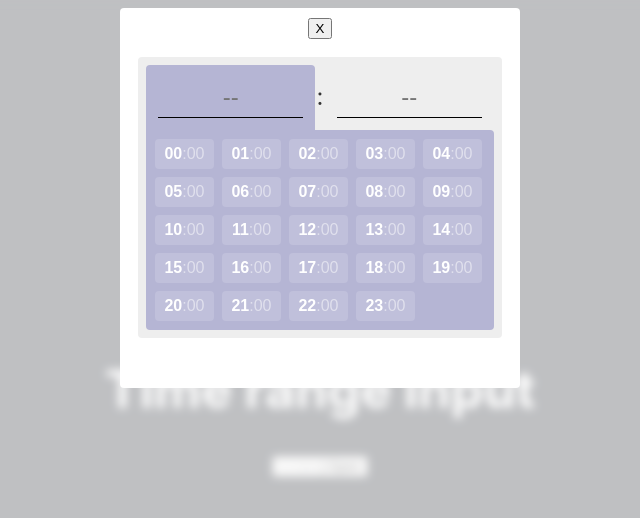
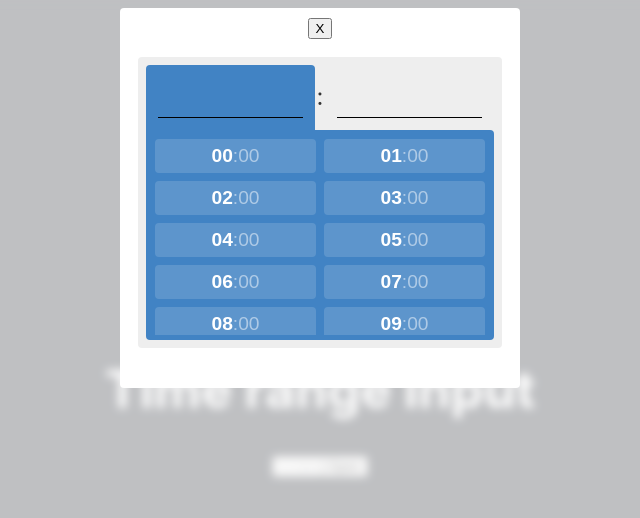
Before and after one commit to A-A-Z/react-time-range, a React (Create React App) app: page / in a window 1280 px wide. Shown: the top 518 px of the page, without its empty margins (320-960 px from the left). Built offline with nearby package versions, Linux system fonts and the light colour scheme.

Commit message:
Updating inputs

```diff
--- a/src/TimeRange/component/TimeForm.jsx
+++ b/src/TimeRange/component/TimeForm.jsx
@@ -6,33 +6,103 @@ const TimeForm = ({ setTimeValue }) => {
   const [ activeTab, setActivetab ] = useState('hh');
   const [ hhValue, setHhValue ] = useState('');
   const [ mmValue, setMmValue ] = useState('');
-  const inputHhEl = useRef(null);
-  const inputMmEl = useRef(null);
+  const inputHhEl = useRef(null); // ref for hours input
+  const inputMmEl = useRef(null); // ref for minutes input
 
+  // On load: focus on HH
   useEffect(() => {
     inputHhEl.current.focus(inputHhEl);
   }, []);
 
+  // On value update: update total time value
   useEffect(() => {
     setTimeValue(`${hhValue}:${mmValue}`);
   }, [hhValue, mmValue, setTimeValue]);
 
+  // On hours update: if hours is two digits than focus on minutes
+  useEffect(() => {
+    if (hhValue.length >= 2 && document.activeElement === inputHhEl.current) {
+      inputMmEl.current.focus();
+    }
+  }, [hhValue]);
+
+  // On Hours input change
   const onHhChange = ({ target: { value } }) => {
-    setHhValue(value);
+    let newValue =  /^\d{0,2}$/.test(value) ? value : '';
+    const valueInt = parseInt(newValue);
+
+    // hours can't be more then 23
+    if (valueInt > 23) {
+      newValue = '23';
+    }
+
+    // if the first digit is more then 2 than assume it's zero padded (eg '09')
+    if (valueInt > 2 && newValue.length === 1) {
+      newValue = `0${newValue}`;
+    }
+
+    setHhValue(newValue);
   }
 
+  // On Hours input focus
+  const onHhFocus = ({ target }) => {
+    setActivetab('hh');
+    target.select();
+  }
+
+  // On Hours input blur
+  const onHhBlur = () => {
+    // number should be zero padded
+    if (hhValue.length === 1) {
+      setHhValue(`0${hhValue}`);
+    }
+  }
+
+  // On Minutes input change
   const onMmChange = ({ target: { value } }) => {
-    setMmValue(value);
+    let newValue =  /^\d{0,2}$/.test(value) ? value : '';
+    const valueInt = parseInt(newValue);
+
+    // minutes can't be more then 59
+    if (valueInt > 59) {
+      newValue = '59';
+    }
+
+    // if the first digit is more then 5 than assume it's zero padded (eg '09')
+    if (valueInt > 5 && newValue.length === 1) {
+      newValue = `0${newValue}`;
+    }
+
+    setMmValue(newValue);
+  }
+
+  // On Minutes input blue
+  const onMmBlur = () => {
+    // number should be zero padded
+    if (mmValue.length === 1) {
+      setMmValue(`0${mmValue}`);
+    }
+
+    // mins should not be blank if hours is set
+    if (mmValue === '' && hhValue !== '') {
+      setMmValue('00');
+    }
+  }
+
+  // On Minutes input focus
+  const onMmFocus = ({ target }) => {
+    setActivetab('mm');
+    target.select();
   }
 
   const onHhBtnClick = ({ target: { value } }) => {
-    console.log('click');
     setHhValue(value);
     inputMmEl.current.focus();
   }
 
   const onMmBtnClick = ({ target: { value } }) => {
     setMmValue(value);
+    // TODO to something after
   }
 
   const hhValueBtns = [];
@@ -79,9 +149,11 @@ const TimeForm = ({ setTimeValue }) => {
             className="time-form__input"
             value={hhValue}
             ref={inputHhEl}
-            placeholder="--"
+            pattern="[0-9]*"
+            inputmode="numeric"
             onChange={onHhChange}
-            onFocus={() => setActivetab('hh')}
+            onFocus={onHhFocus}
+            onBlur={onHhBlur}
           />
         </li>
         <li className="time-form__semi">:</li>
@@ -91,9 +163,11 @@ const TimeForm = ({ setTimeValue }) => {
             className="time-form__input"
             value={mmValue}
             ref={inputMmEl}
-            placeholder="--"
+            pattern="[0-9]*"
+            inputmode="numeric"
             onChange={onMmChange}
-            onFocus={() => setActivetab('mm')}
+            onFocus={onMmFocus}
+            onBlur={onMmBlur}
           />
         </li>
       </ul>
--- a/src/TimeRange/styles/_time-form.scss
+++ b/src/TimeRange/styles/_time-form.scss
@@ -1,7 +1,7 @@
 
 .time-form {
   $form-bg-colour: #eee;
-  $active-colour: #b5b5d4;
+  $active-colour: #4183c4;
 
   background-color: $form-bg-colour;
   border-radius: 4px;
@@ -81,11 +81,17 @@
     list-style-type: none;
     margin: 0;
     padding: 0;
+
+    height: 200px;
+    overflow: auto;
   }
 
   &__time-item {
     display: flex;
-    margin: 4px;
+    // height: 40px;
+    // justify-content: center;
+    margin: 4px 4px;
+    width: calc(50% - 8px);
   }
 
   &__value-btn {
@@ -96,10 +102,11 @@
     background-color: rgba(255, 255, 255, 0.15);
     color: rgba($txt-colour, 0.5);
     cursor: pointer;
-    font-size: 1rem;
+    font-size: 1.2rem;
+    // height: 40px;
     margin: 0;
     padding: 6px;
-    width: 59px;
+    width: 100%;
 
     strong {
       color: $txt-colour;
```
Also changed, not shown: 1 other file (tests, documents, lock files or other folders).
